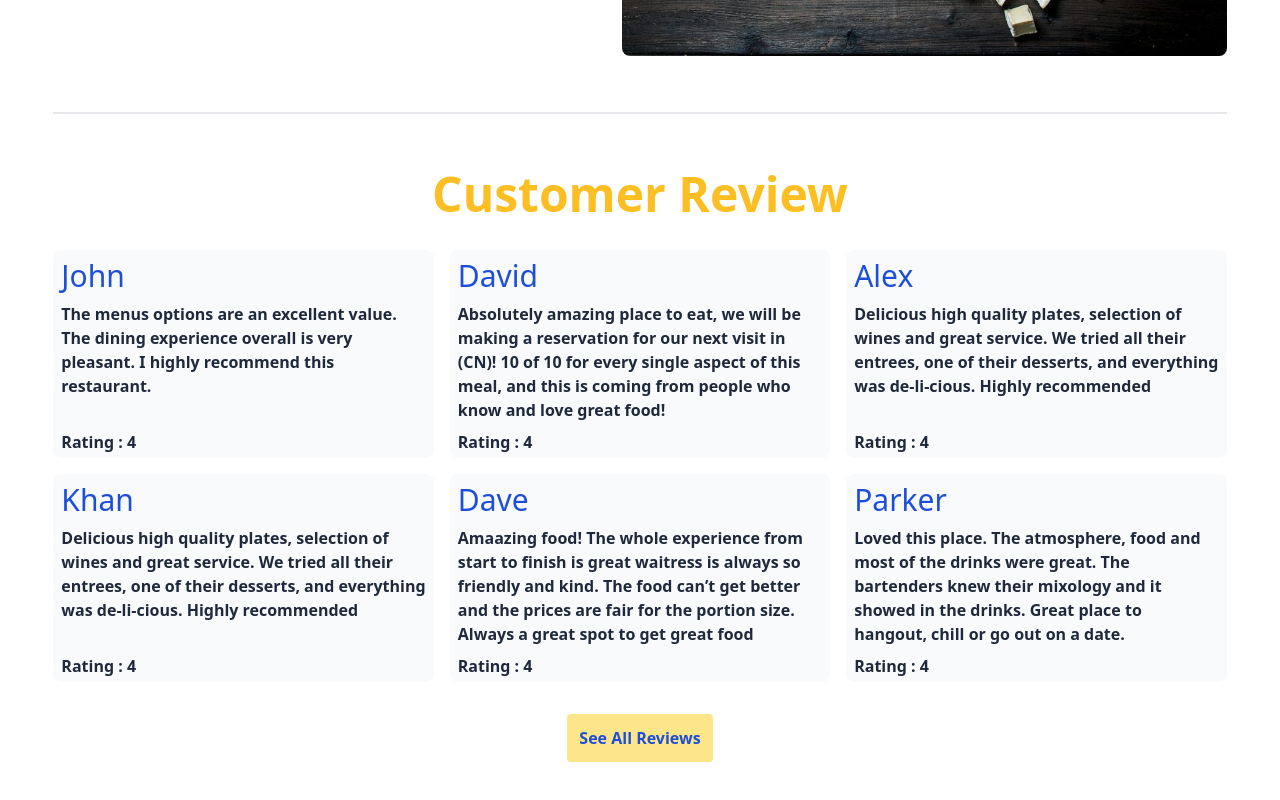
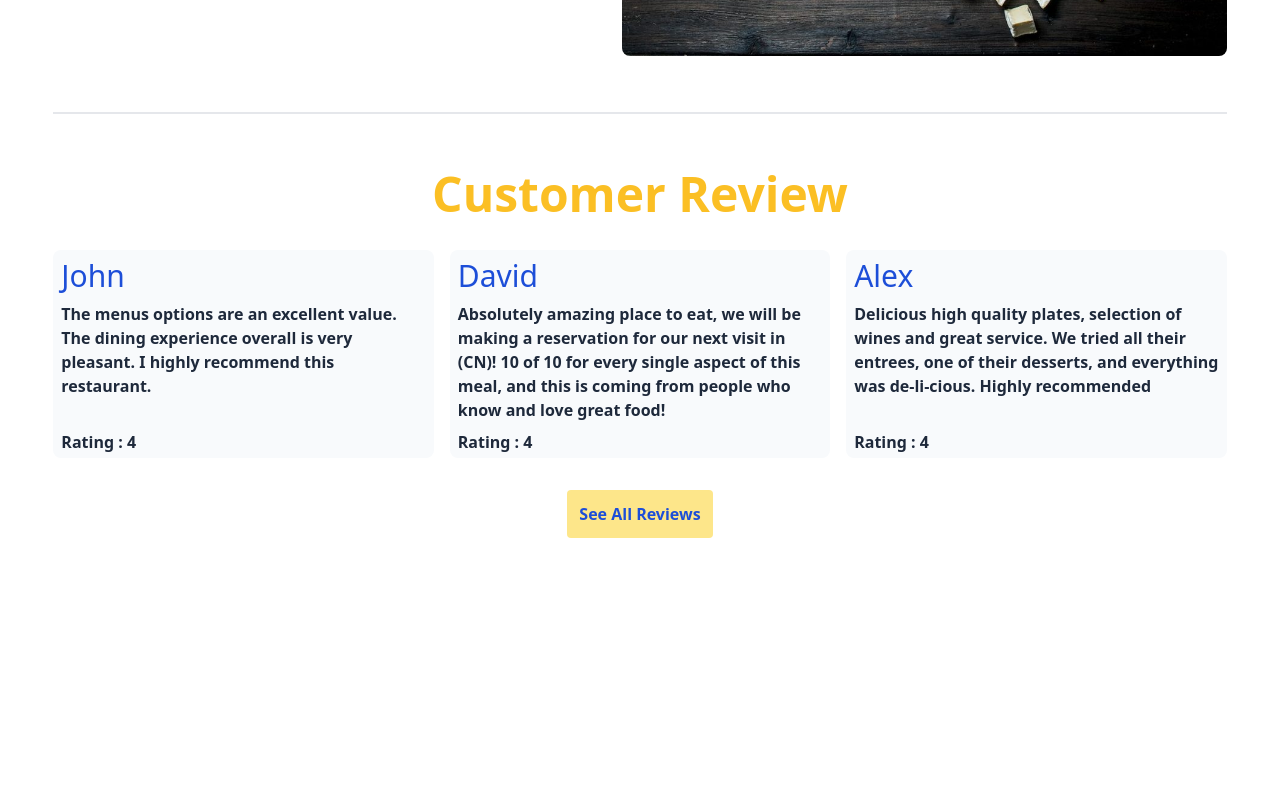
Before and after one commit to ThakurSaad/cheese-plaza, a React (Create React App) app: page / in a window 1280 px wide. Shown: the part 474-1274 px from the top of the page. After the commit the page ends 1068 px from the top, so only its background shows below. Built offline with nearby package versions, Linux system fonts and the light colour scheme.

Commit message:
review route for bonus done

```diff
--- a/src/components/Home/Home.js
+++ b/src/components/Home/Home.js
@@ -7,7 +7,7 @@ import Reviews from "../Reviews/Reviews";
 const Home = () => {
   // custom hook
   const [reviews, setReviews] = useReviews();
-  const slicedReviews = reviews.slice(0, 6);
+  const slicedReviews = reviews.slice(0, 3);
   console.log(slicedReviews);
 
   // handle see all review
--- a/src/components/Reviews/Reviews.js
+++ b/src/components/Reviews/Reviews.js
@@ -3,6 +3,7 @@ import useReviews from "../../hooks/useReviews";
 import Review from "../Review/Review";
 
 const Reviews = () => {
+  // custom hook
   const [reviews, setReviews] = useReviews();
 
   return (
```
